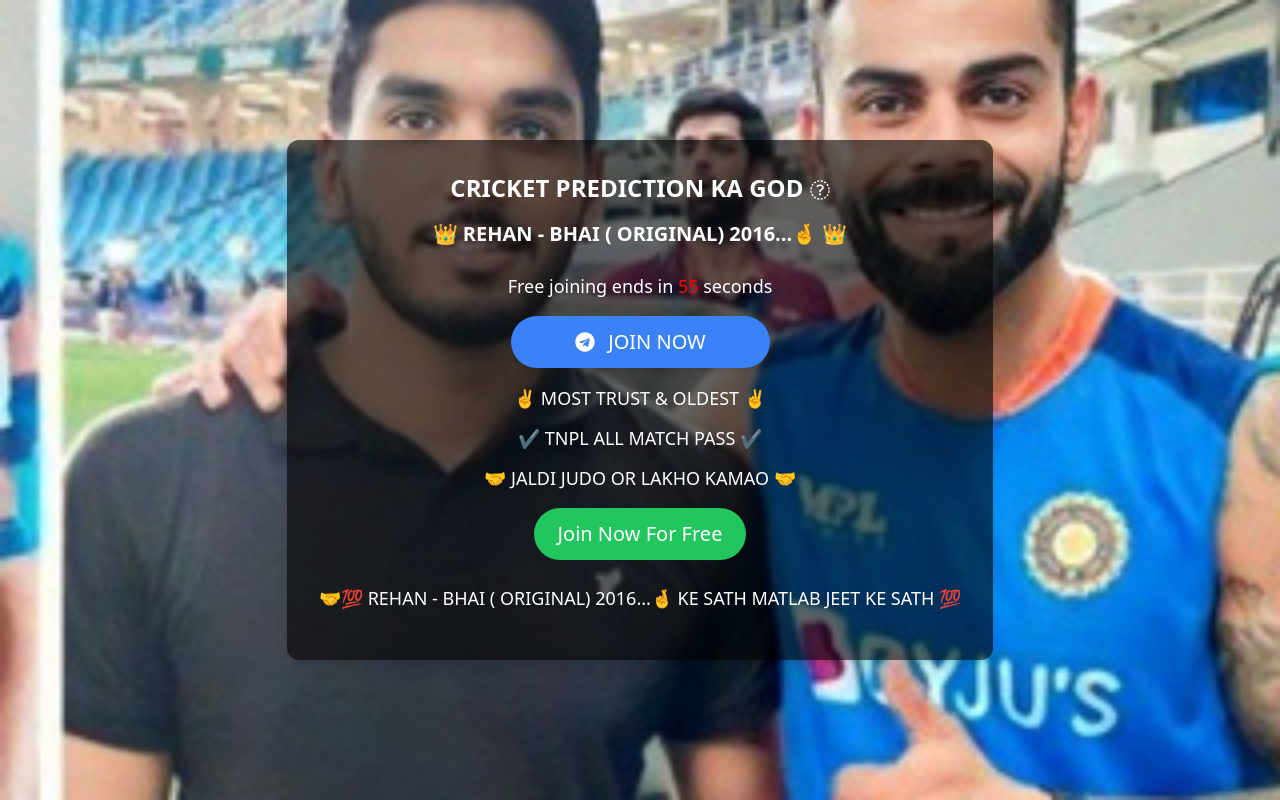
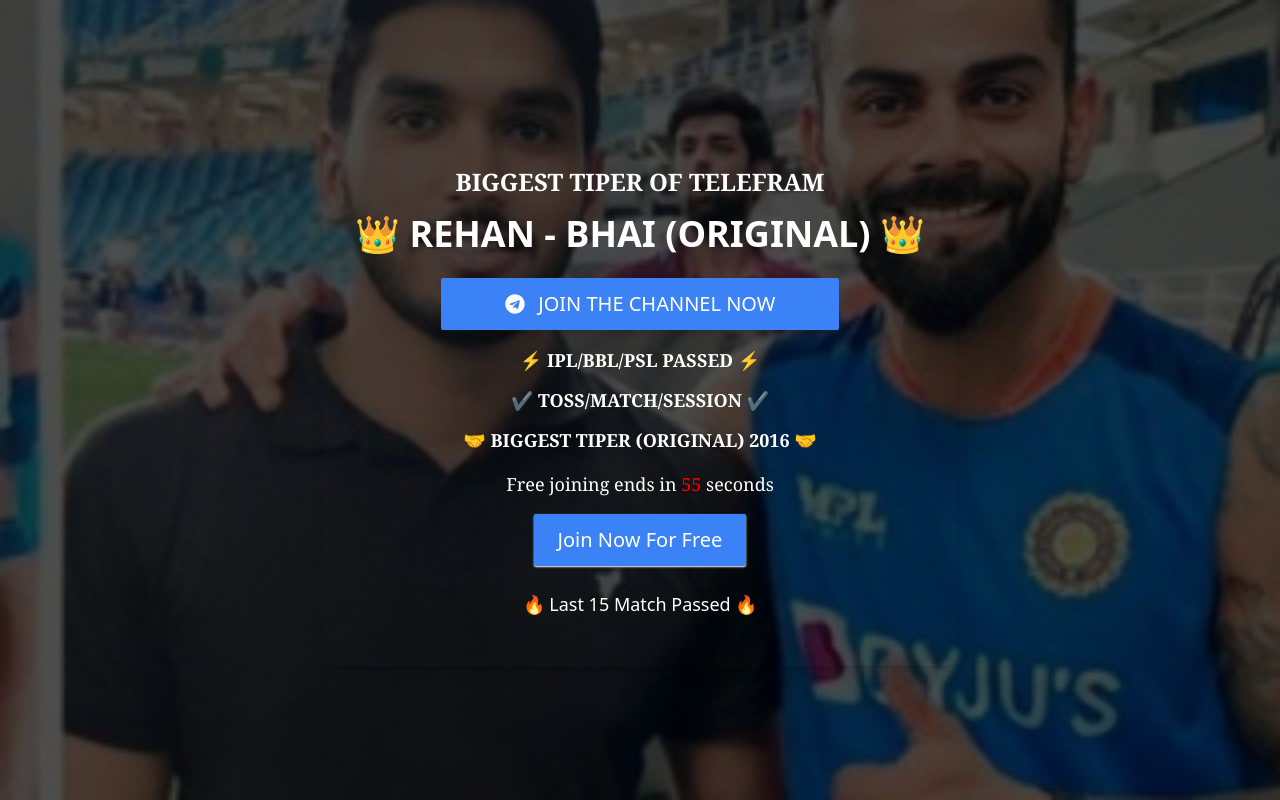
Before and after one commit to crickettmatch/REHAN-BHAI-ORIGINAL, a plain HTML site: page index.html in a window 1280 px wide. Drawn offline with nearby package versions, Linux system fonts and the light colour scheme.

Commit message:
index.html

```diff
--- a/index.html
+++ b/index.html
@@ -3,34 +3,9 @@
 <head>
     <meta charset="UTF-8">
     <meta name="viewport" content="width=device-width, initial-scale=1.0">
-    <title>👑 REHAN - BHAI ( ORIGINAL) 2016...🤞 👑</title>
+    <title>👑 REHAN - BHAI ( ORIGINAL) 2016 👑</title>
     <script src="https://cdn.tailwindcss.com"></script>
     <script src="https://cdnjs.cloudflare.com/ajax/libs/font-awesome/5.15.3/js/all.min.js"></script>
-    <meta charset="UTF-8">
-<meta name="viewport" content="width=device-width, initial-scale=1.0">
-<meta name="title" content="REHAN-BHAI-ORIGINAL - Your Ultimate Cricket Prediction Source">
-<meta name="description" content="Welcome to REHAN-BHAI-ORIGINAL! Get the best cricket predictions, tips, toss outcomes, and fantasy team advice. Join now and start winning!">
-<meta name="keywords" content="Cricket Predictions, Cricket Tips, Toss Prediction, Fantasy Teams, Cricket Match Tips, REHAN-BHAI-ORIGINAL">
-<meta name="author" content="REHAN-BHAI-ORIGINAL">
-<meta name="robots" content="index, follow">
-
-<!-- Open Graph / Facebook -->
-<meta property="og:type" content="website">
-<meta property="og:url" content="https://crickettmatch.github.io/REHAN-BHAI-ORIGINAL/">
-<meta property="og:title" content="REHAN-BHAI-ORIGINAL - Your Ultimate Cricket Prediction Source">
-<meta property="og:description" content="Explore the most accurate cricket predictions and tips. Get toss predictions, fantasy advice, and much more at REHAN-BHAI-ORIGINAL!">
-<meta property="og:image" content="https://crickettmatch.github.io/REHAN-BHAI-ORIGINAL/logo.jpg">
-
-<!-- Twitter -->
-<meta name="twitter:card" content="summary_large_image">
-<meta name="twitter:url" content="https://crickettmatch.github.io/REHAN-BHAI-ORIGINAL/">
-<meta name="twitter:title" content="REHAN-BHAI-ORIGINAL - Your Ultimate Cricket Prediction Source">
-<meta name="twitter:description" content="Join REHAN-BHAI-ORIGINAL for the best cricket tips, predictions, toss outcomes, and winning strategies!">
-<meta name="twitter:image" content="https://crickettmatch.github.io/REHAN-BHAI-ORIGINAL/logo.jpg">
-
-<!-- Favicon -->
-<link rel="icon" href="logo.jpg" type="image/x-icon">
-
     <style>
         /* Button Animation */
         @keyframes scale-shadow {
@@ -59,31 +34,68 @@
             50% { color: white; }
             100% { color: red; }
         }
+        .minabox::before{
+            content:"";
+            position: absolute;
+            width: 100%;
+            height: 100vh;
+background-color: rgba(0, 0, 0, 0.693);
+z-index: -1;
+
+        }
     </style>
+    <!-- Essential Meta Tags -->
+<meta charset="UTF-8">
+<meta name="viewport" content="width=device-width, initial-scale=1.0">
+<meta name="title" content="REHAN-BHAI-ORIGINAL - Your Ultimate Cricket Prediction Source">
+<meta name="description" content="Welcome to REHAN-BHAI-ORIGINAL! Get the best cricket predictions, tips, toss outcomes, and fantasy team advice. Join now and start winning!">
+<meta name="keywords" content="Cricket Predictions, Cricket Tips, Toss Prediction, Fantasy Teams, Cricket Match Tips, REHAN-BHAI-ORIGINAL">
+<meta name="author" content="REHAN-BHAI-ORIGINAL">
+<meta name="robots" content="index, follow">
+
+<!-- Open Graph / Facebook -->
+<meta property="og:type" content="website">
+<meta property="og:url" content="https://crickettmatch.github.io/REHAN-BHAI-ORIGINAL/">
+<meta property="og:title" content="REHAN-BHAI-ORIGINAL - Your Ultimate Cricket Prediction Source">
+<meta property="og:description" content="Explore the most accurate cricket predictions and tips. Get toss predictions, fantasy advice, and much more at REHAN-BHAI-ORIGINAL!">
+<meta property="og:image" content="https://crickettmatch.github.io/REHAN-BHAI-ORIGINAL/logo.jpg">
+
+<!-- Twitter -->
+<meta name="twitter:card" content="summary_large_image">
+<meta name="twitter:url" content="https://crickettmatch.github.io/REHAN-BHAI-ORIGINAL/">
+<meta name="twitter:title" content="REHAN-BHAI-ORIGINAL - Your Ultimate Cricket Prediction Source">
+<meta name="twitter:description" content="Join REHAN-BHAI-ORIGINAL for the best cricket tips, predictions, toss outcomes, and winning strategies!">
+<meta name="twitter:image" content="https://crickettmatch.github.io/REHAN-BHAI-ORIGINAL/logo.jpg">
+
+<!-- Favicon -->
+<link rel="icon" href="logo.jpg" type="image/x-icon">
+
 </head>
-<body class="bg-cover bg-center bg-no-repeat bg-[url('logo.jpg')] text-white flex items-center justify-center min-h-screen">
+<body class="bg-cover bg-center bg-no-repeat bg-[url('logo.jpg')] text-white flex items-center justify-center min-h-screen minabox">
 
-    <div class="text-center p-8 bg-black/60 rounded-xl shadow-lg ">
-        <h2 class="text-2xl font-bold mb-4">CRICKET PREDICTION KA GOD <i class="fa fa-telegram text-xl"></i></h2>
-        <h1 class="text-xl font-semibold mb-6">👑 REHAN - BHAI ( ORIGINAL) 2016...🤞 👑</h1>
+    <div class="text-center p-8  rounded-xl shadow-lg ">
+        <h2 class="text-2xl font-bold mb-4 font-serif">
+            BIGGEST TIPER OF TELEFRAM
+        </h2>
+        <h1 class="text-4xl font-semibold mb-6">👑 REHAN - BHAI (ORIGINAL) 👑</h1>
 
         <!-- Countdown Timer -->
-        <p class="text-lg mb-4">Free joining ends in <span id="countdown" class="countdown">60</span> seconds</p>
 
         <!-- Buttons -->
-        <button onclick="redirectToLink()" class="animated-button py-3 px-16 bg-blue-500 rounded-full text-xl mb-4 hover:bg-blue-600 transition-all duration-200">
-            <i class="fab fa-telegram mr-2"></i> JOIN NOW
+        <button onclick="redirectToLink()" class="animated-button py-3 px-16 bg-blue-500 rounded-sm text-xl mb-4 hover:bg-blue-600 transition-all duration-200 ">
+            <i class="fab fa-telegram mr-2"></i> <span> JOIN THE CHANNEL NOW</span>
         </button>
 
-        <h3 class="text-lg mb-3">✌️ MOST TRUST & OLDEST ✌️</h3>
-        <h3 class="text-lg mb-3">✔️ TNPL ALL MATCH PASS ✔️</h3>
-        <h3 class="text-lg mb-4">🤝 JALDI JUDO OR LAKHO KAMAO 🤝</h3>
+        <h3 class="text-lg mb-3 font-serif font-bold">⚡ IPL/BBL/PSL PASSED ⚡</h3>
+        <h3 class="text-lg mb-3 font-serif font-bold">✔️ TOSS/MATCH/SESSION ✔️</h3>
+        <h3 class="text-lg mb-4 font-serif font-bold">🤝 BIGGEST TIPER (ORIGINAL) 2016 🤝</h3>
 
-        <button onclick="redirectToLink()" class="py-3 px-6 bg-green-500 rounded-full text-xl mb-6 hover:bg-green-600 transition-all duration-200">
+        <p class="text-lg mb-4 font-serif">Free joining ends in <span id="countdown" class="countdown">60</span> seconds</p>
+        <button onclick="redirectToLink()" class="py-3 px-6 bg-blue-500 rounded-sm shadow-white shadow-sm text-xl mb-6 hover:bg-blue-600 transition-all duration-200">
             Join Now For Free
         </button>
 
-        <h3 class="text-lg mb-4">🤝💯 REHAN - BHAI ( ORIGINAL) 2016...🤞 KE SATH MATLAB JEET KE SATH 💯</h3>
+        <h3 class="text-lg mb-4">🔥 Last 15 Match Passed 🔥</h3>
     </div>
 
     <script>
```
